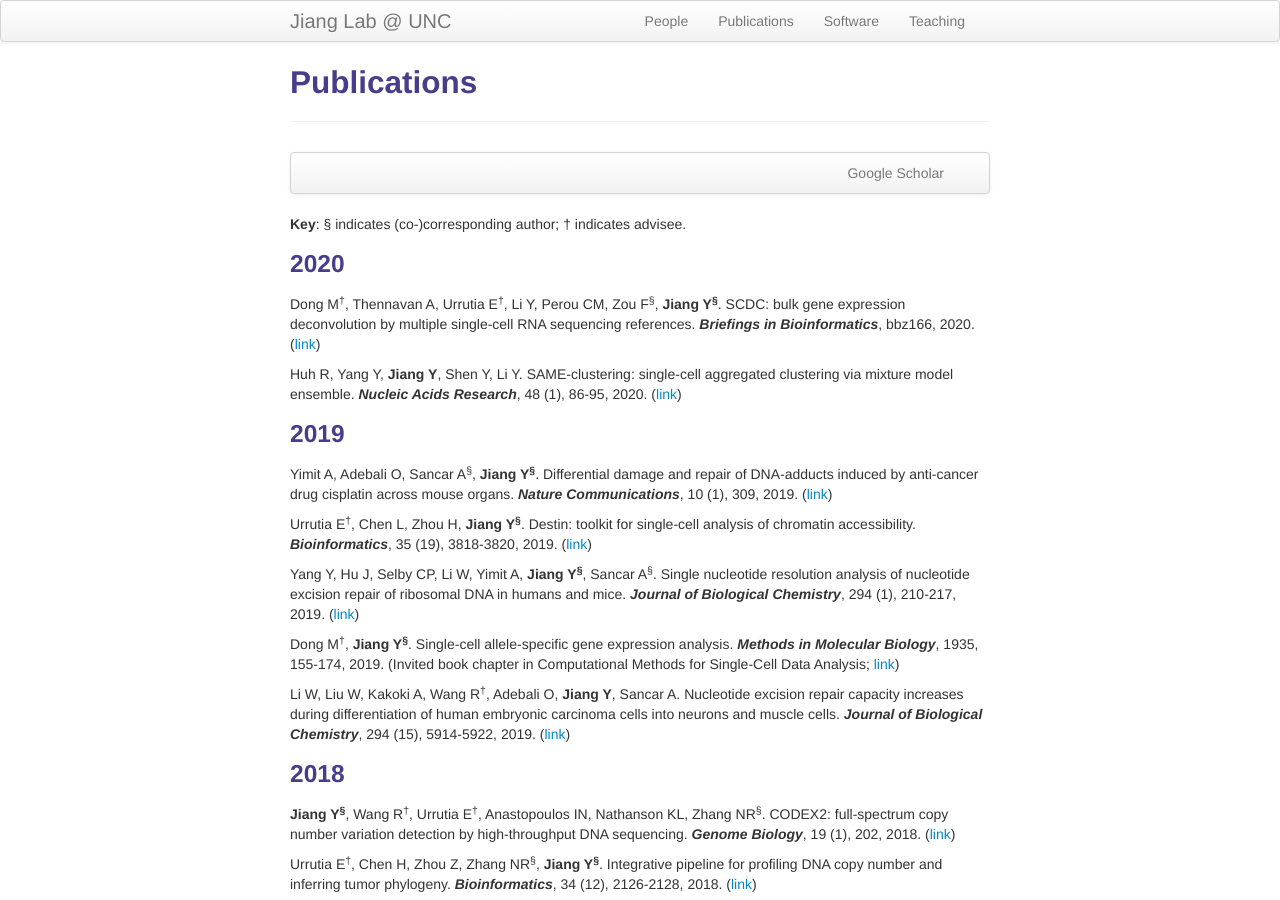
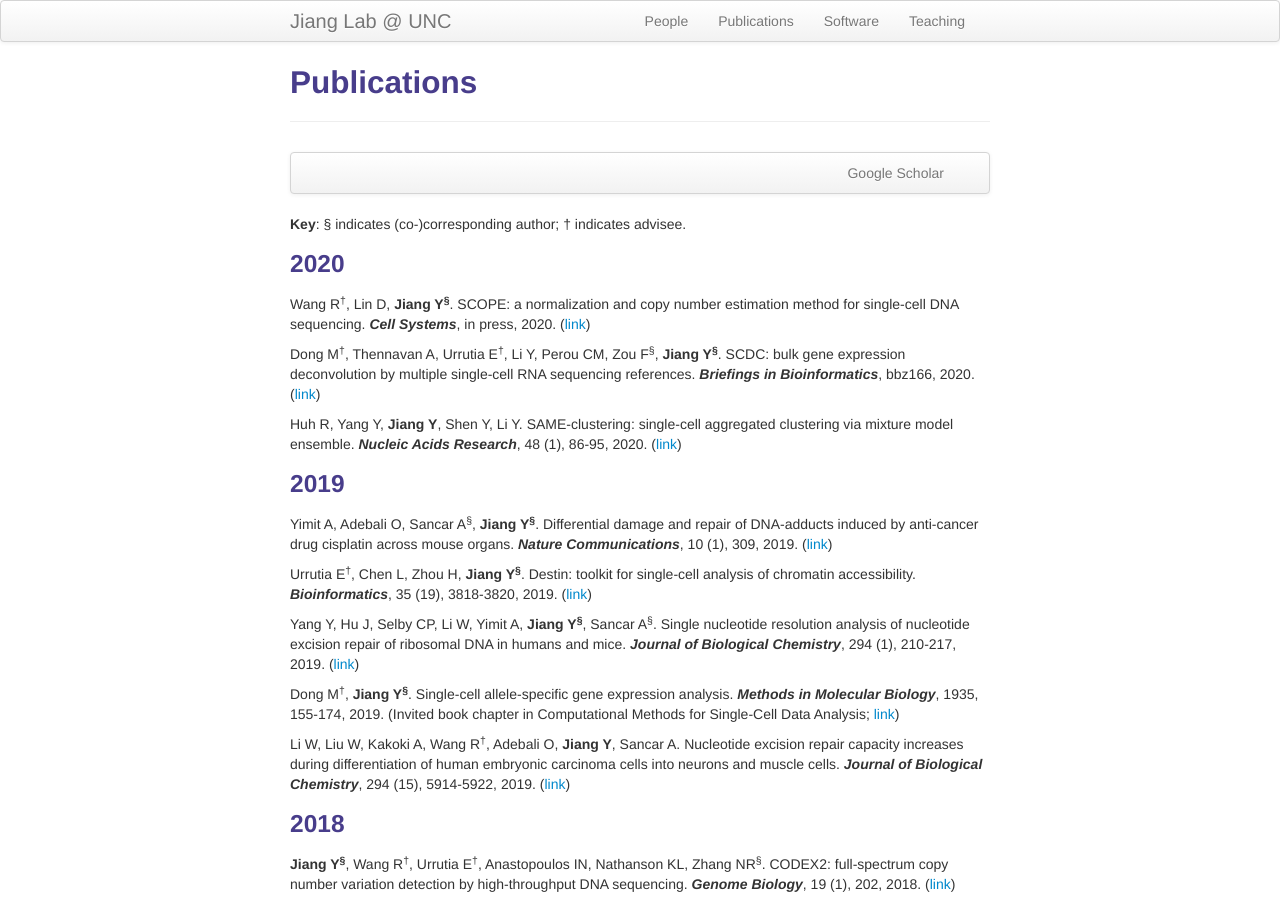
Before and after one commit to yuchaojiang/yuchaojiang.github.io, a Jekyll site: the page built from pages/pubs.md, in a window 1280 px wide and 900 px high. Built offline with Jekyll 4.4.1, drawn with Linux system fonts in a browser that asks for light colours.

Commit message:
Update pubs.md

```diff
--- a/pages/pubs.md
+++ b/pages/pubs.md
@@ -15,6 +15,8 @@ description: Yuchao Jiang's publications
 **Key**: &sect; indicates (co-)corresponding author; &dagger; indicates advisee.
 
 ### 2020
+
+Wang R<sup>&dagger;</sup>, Lin D, **Jiang Y<sup>&sect;</sup>**. SCOPE: a normalization and copy number estimation method for single-cell DNA sequencing. ***Cell Systems***, in press, 2020. ([link](https://www.biorxiv.org/content/10.1101/594267v2))
 
 Dong M<sup>&dagger;</sup>, Thennavan A, Urrutia E<sup>&dagger;</sup>, Li Y, Perou CM, Zou F<sup>&sect;</sup>, **Jiang Y<sup>&sect;</sup>**. SCDC: bulk gene expression deconvolution by multiple single-cell RNA sequencing references. ***Briefings in Bioinformatics***, bbz166, 2020. ([link](https://academic.oup.com/bib/advance-article/doi/10.1093/bib/bbz166/5699815))
 
```
